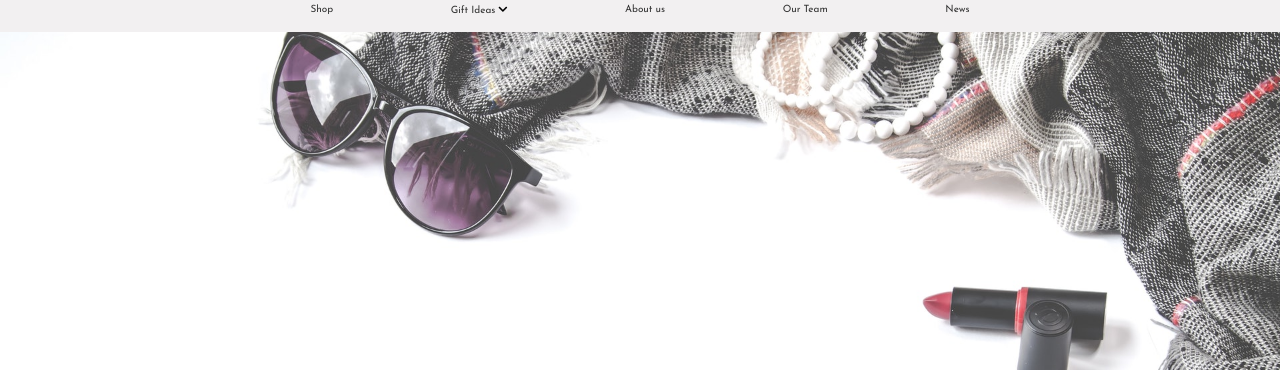
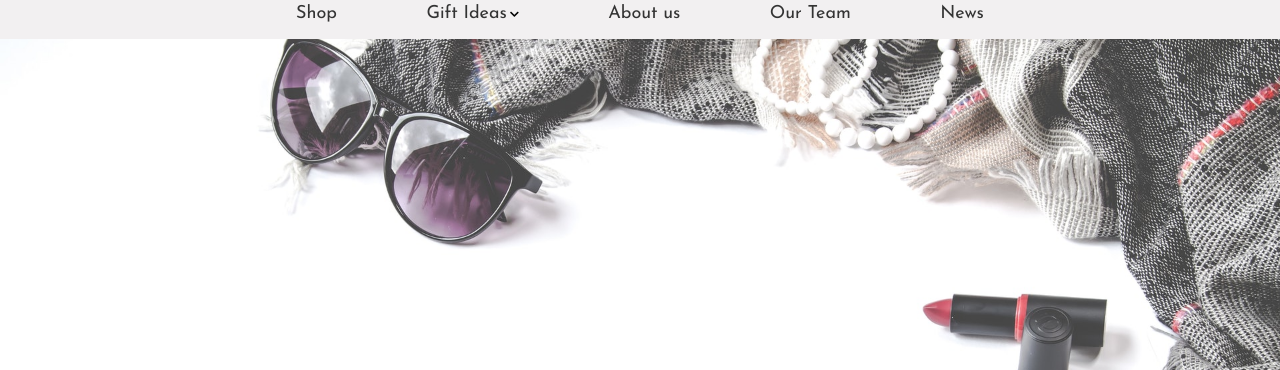
Before and after one commit to mahsaabtahi/clothesStore1, a website: page index.html in a window 1280 px wide. Shown: the part 200-570 px from the top of the page. Drawn offline with Linux system fonts and the light colour scheme.

Commit message:
insert @media

```diff
--- a/scss/abstracts/_mixins.scss
+++ b/scss/abstracts/_mixins.scss
@@ -11,7 +11,7 @@
     &-link{
         color: color(primary);
         text-decoration: none;
-        font-size: size(sm);
+        font-size: font(sm);
         transition: all 0.3s;
         &:hover{
             color:lighten(color(primary),40%) ;
@@ -52,3 +52,26 @@
 
 
 }
+@mixin response($breakpoint) {
+    @if($breakpoint == xl){
+        @media (max-width:1200px) {
+            @content;
+        }
+    }
+    @if($breakpoint == lg){
+        @media (max-width:1000px) {
+            @content;
+        }
+    }
+    @if($breakpoint == md){
+        @media (max-width:700px) {
+            @content;
+        }
+    }
+    @if($breakpoint == sm){
+        @media (max-width:500px) {
+            @content;
+        }
+    }
+
+}
--- a/scss/base/_base.scss
+++ b/scss/base/_base.scss
@@ -6,6 +6,12 @@
 
 html {
     font-size: 62.5%;
+    @include response(md){
+        font-size: 56.2%;
+    }
+    @include response(sm){
+        font-size: 50%;
+    }
 }
 .container{
     display: grid;
--- a/scss/components/_heading.scss
+++ b/scss/components/_heading.scss
@@ -1,6 +1,6 @@
 .heading{
-    grid-column: 4/7;
-    grid-row: 2/3;
+    grid-column: 1 / -1;
+    grid-row: 2 / 3;
     text-align: center;
     &-text{
         font-family: 'Great Vibes',cursive;
--- a/scss/layout/_footer.scss
+++ b/scss/layout/_footer.scss
@@ -5,6 +5,9 @@
     @include flexPosition(space-around);
     padding: 5rem 0;
     border-top: .1rem solid color(primary);
+    @include response(lg){
+       flex-wrap: wrap
+    }
 }
 .footer-nav{
     @include footerList;
@@ -13,19 +16,32 @@
     @include footerList;
 }
 .contact{
+    @include response(lg){
+        padding: 0 10rem;
+        order: 1;
+        margin-top: 4rem;
+    }
     &-heading{
         font-size: font(xl);
         color: color(primary);
         text-align: center;
+        @include response(md){
+           font-size: font(lg);
+        }
+
     }
     &-paragraph{
         font-size: font(lg);
         margin: 1rem 0;
         text-align: center;
+        @include response(md){
+            font-size: font(md);
+         }
 
     }
     .inputs-group{
         display: flex;
+        justify-content: center;
         input{
             padding:1rem ;
             font-size: font(xs);
@@ -74,8 +90,15 @@
           border: 0.1rem solid color(primary);
           border-radius:100% ;
           @include flexPosition;
+          @include response(sm){
+            width: 3rem;
+            height: 3rem;
+          }
           i{
               font-size: font(md);
+              @include response(sm){
+                font-size: font(sm);
+
           }
 
         }
--- a/scss/layout/_navigation.scss
+++ b/scss/layout/_navigation.scss
@@ -2,9 +2,27 @@
     grid-column: 7 / 10;
     grid-row: 1 / 2;
     @include navigation;
+    @include response(xl){
+        grid-column: 6 / 10;
+    }
+    @include response(lg){
+        grid-column: 5 / 10;
+    }
+    @include response(md){
+        grid-column: 4 / 10;
+    }
+    @include response(sm){
+        grid-column: 2 / 10;
+    }
 }
 .second-nav{
     grid-column: 3 / 8;
     grid-row:3 / 4 ;
     @include navigation;
+    @include response(lg){
+        grid-column: 2 / 9;
+    }
+    @include response(md){
+        grid-column: 1 / -1;
+    }
 }
--- a/scss/layout/_products.scss
+++ b/scss/layout/_products.scss
@@ -44,14 +44,32 @@
         opacity: 0;
         visibility: hidden;
         transition: all 1s 0.5s;
+        @include response(lg){
+            padding: 1rem;
+        }
+        @include response(sm){
+            background-color: transparent;
+            border: none;
+        }
         &-heading{
             font-size: font(xl);
+            @include response(lg){
+                font-size: font(lg);
+            }
+            @include response(sm){
+                display: none;
+            }
         }
         &-price{
             font-size: font(lg);
             font-weight: 300;
             margin: 1rem 0;
-
+            @include response(lg){
+                font-size: font(sm);
+            }
+            @include response(sm){
+                display: none;
+            }
             span{
                 font-weight: 600;
             }
@@ -65,6 +83,13 @@
             padding: 0.5rem 1rem;
             border: 0.1rem solid color(quaternary);
             background-color: lighten(color(primary), 20%);
+            @include response(lg){
+              padding: 0.2rem 0.5rem;
+            }
+            @include response(sm){
+                padding: 0.5rem 0.7rem;
+                width: 7rem;
+              }
         }
 
     }
--- a/scss/layout/_slideshow.scss
+++ b/scss/layout/_slideshow.scss
@@ -4,6 +4,15 @@
     position: relative;
     width: 100%;
     height: 80vh;
+    @include response(xl){
+        height: 70vh;
+    }
+    @include response(lg){
+        height: 60vh;
+    }
+    @include response(md){
+        height: 50vh;
+    }
 
     &-slide{
         position: absolute;
@@ -27,9 +36,12 @@
         position: absolute;
         bottom: 6rem;
         left: 6rem;
+        right: 6rem;
         padding: 5rem;
         max-width: 40rem;
-
+        @include response(lg){
+           padding: 2rem;
+        }
         h2{
             font-size: font(xl)+1.2rem;
             color: color(primary);
```
Also changed, not shown: css/main.css.
